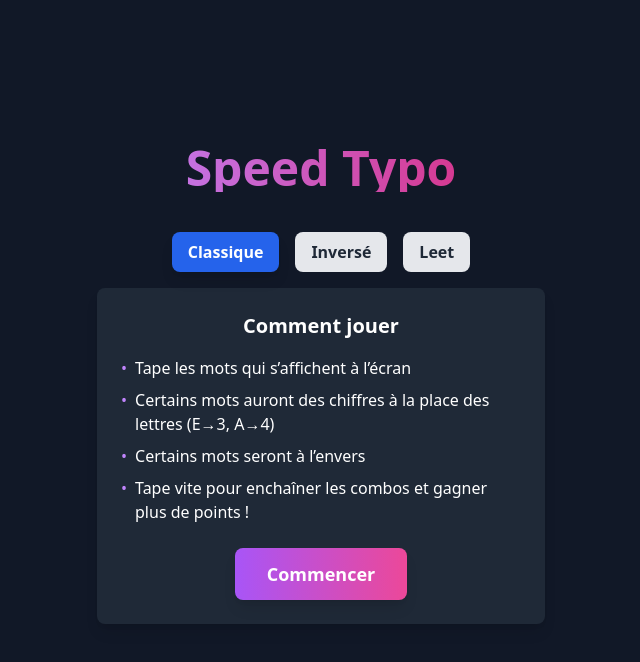
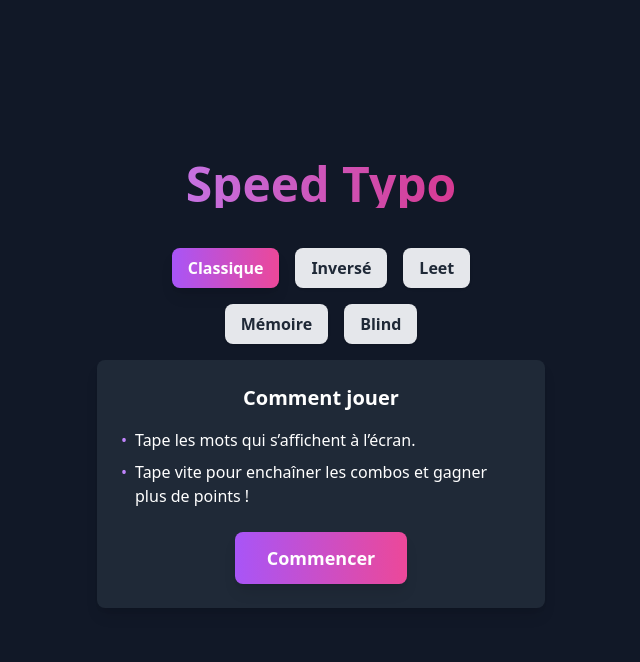
Before and after one commit to JulesGilli/SpeedType, a React (Vite) app in the folder Speed-typo/: page / in a window 1280 px wide. Shown: the top 662 px of the page, without its empty margins (319-959 px from the left). Built offline with nearby package versions, Linux system fonts and the light colour scheme.

Commit message:
feat: adding new game mode

```diff
--- a/Speed-typo/src/App.tsx
+++ b/Speed-typo/src/App.tsx
@@ -1,41 +1,54 @@
 import { useState } from 'react';
 import StartScreen from './components/StartScreen';
 import GameScreen from './components/GameScreen';
+import ResultScreen from './components/ResultScreen';
 import { GameMode } from './types/GameMode';
 
 function App() {
-  const [isPlaying, setIsPlaying] = useState(false);
+  const [gameState, setGameState] = useState<'start' | 'playing' | 'result'>('start');
+  const [finalScore, setFinalScore] = useState(0);
+  const [wordCount, setWordCount] = useState(0);
+  const [accuracy, setAccuracy] = useState(0);
+
   const [selectedMode, setSelectedMode] = useState<GameMode>('classique');
 
   const startGame = () => {
-    setIsPlaying(true);
+    setGameState('playing');
   };
 
-  const stopGame = () => {
-    setIsPlaying(false);
+  const endGame = (score: number, totalWords: number, accuracyRate: number) => {
+    setFinalScore(score);
+    setWordCount(totalWords);
+    setAccuracy(accuracyRate);
+    setGameState('result');
   };
 
-  const handleGameEnd = (score: number, totalWords: number, accuracy: number) => {
-    console.log('🎮 Fin de partie !');
-    console.log('🏆 Score final :', score);
-    console.log('📝 Mots réussis :', totalWords);
-    console.log('🎯 Précision :', accuracy + '%');
-    setIsPlaying(false); // Retour à l'écran d'accueil
+  const restartGame = () => {
+    setGameState('start');
   };
 
   return (
-    <div className="min-h-screen bg-gray-900 text-white flex items-center justify-center p-4">
-      {!isPlaying ? (
+    <div className="w-full min-h-screen bg-gray-900 text-white flex flex-col items-center justify-center p-4">
+      {gameState === 'start' && (
         <StartScreen
           onStart={startGame}
           selectedMode={selectedMode}
           setSelectedMode={setSelectedMode}
         />
-      ) : (
+      )}
+      {gameState === 'playing' && (
         <GameScreen
           selectedMode={selectedMode}
-          onStop={stopGame}
-          onGameEnd={handleGameEnd}
+          onStop={restartGame}
+          onGameEnd={endGame}
+        />
+      )}
+      {gameState === 'result' && (
+        <ResultScreen
+          score={finalScore}
+          wordCount={wordCount}
+          accuracy={accuracy}
+          onRestart={restartGame}
         />
       )}
     </div>
--- a/Speed-typo/src/components/GameModeSelector.tsx
+++ b/Speed-typo/src/components/GameModeSelector.tsx
@@ -6,21 +6,39 @@ interface GameModeSelectorProps {
   onSelectMode: (mode: GameMode) => void;
 }
 
+const getModeLabel = (mode: GameMode) => {
+  switch (mode) {
+    case 'classique':
+      return 'Classique';
+    case 'inversé':
+      return 'Inversé';
+    case 'leet':
+      return 'Leet';
+    case 'memoire':
+      return 'Mémoire';
+    case 'blind':
+      return 'Blind';
+    default:
+      return mode;
+  }
+};
+
 const GameModeSelector: React.FC<GameModeSelectorProps> = ({ selectedMode, onSelectMode }) => {
-  const modes: GameMode[] = ['classique', 'inversé', 'leet'];
+  const modes: GameMode[] = ['classique', 'inversé', 'leet', 'memoire', 'blind'];
 
   return (
-    <div className="flex justify-center gap-4 p-4">
+    <div className="flex justify-center gap-4 p-4 flex-wrap">
       {modes.map((mode) => (
         <button
           key={mode}
           onClick={() => onSelectMode(mode)}
-          className={`px-4 py-2 rounded-lg font-semibold transition-all
+          className={`px-4 py-2 rounded-lg font-semibold transition-all duration-200 shadow
             ${selectedMode === mode
-              ? 'bg-blue-600 text-white shadow-lg'
-              : 'bg-gray-200 text-gray-800 hover:bg-gray-300'}`}
+              ? 'bg-gradient-to-r from-purple-500 to-pink-500 text-white shadow-lg'
+              : 'bg-gray-200 text-gray-800 hover:bg-gray-300'}
+          `}
         >
-          {mode.charAt(0).toUpperCase() + mode.slice(1)}
+          {getModeLabel(mode)}
         </button>
       ))}
     </div>
--- a/Speed-typo/src/components/GameScreen.tsx
+++ b/Speed-typo/src/components/GameScreen.tsx
@@ -29,6 +29,8 @@ const GameScreen: React.FC<GameScreenProps> = ({ onGameEnd, selectedMode, onStop
   const [lastScore, setLastScore] = useState(0);
   const [showFloatingScore, setShowFloatingScore] = useState(false);
   const inputRef = useRef<HTMLInputElement>(null);
+  const [showWord, setShowWord] = useState(true);
+
 
   useEffect(() => {
     generateNewWord();
@@ -56,17 +58,25 @@ const GameScreen: React.FC<GameScreenProps> = ({ onGameEnd, selectedMode, onStop
 
   const generateNewWord = () => {
     const word = getRandomWord();
-
-    // Ici on adapte les modifs selon le mode
     const includeNumbers = selectedMode === 'leet';
     const reverseWords = selectedMode === 'inversé';
+    const { modified, originalWord } = modifyWord(word, includeNumbers, reverseWords);
 
-    const { modified, originalWord } = modifyWord(word, includeNumbers, reverseWords);
     setCurrentWord(originalWord);
     setModifiedWord(modified);
     setUserInput('');
     setLastWordTime(Date.now());
+
+    if (selectedMode === 'memoire') {
+      setShowWord(true);
+      setTimeout(() => {
+        setShowWord(false);
+      }, 1500);
+    } else {
+      setShowWord(true);
+    }
   };
+
 
   const handleInputChange = (e: React.ChangeEvent<HTMLInputElement>) => {
     setUserInput(e.target.value);
@@ -146,7 +156,7 @@ const GameScreen: React.FC<GameScreenProps> = ({ onGameEnd, selectedMode, onStop
               animate-combo-popup
               ${effectType === 'epic' ? 'text-pink-500 text-6xl font-bold'
                 : effectType === 'great' ? 'text-purple-500 text-5xl font-bold'
-                : 'text-blue-400 text-4xl'}
+                  : 'text-blue-400 text-4xl'}
             `}>
               {effectType === 'epic' ? 'EPIC COMBO!' : effectType === 'great' ? 'Great Combo!' : 'Good!'}
             </div>
@@ -163,7 +173,12 @@ const GameScreen: React.FC<GameScreenProps> = ({ onGameEnd, selectedMode, onStop
         `}>
           <div className="mb-8 text-center">
             <div className="text-sm text-gray-400 mb-2">Type this word:</div>
-            <WordDisplay word={modifiedWord} />
+            {showWord ? (
+              <WordDisplay word={modifiedWord} />
+            ) : (
+              <div className="text-2xl font-bold text-gray-500">???</div>
+            )}
+
           </div>
 
           <input
@@ -171,9 +186,10 @@ const GameScreen: React.FC<GameScreenProps> = ({ onGameEnd, selectedMode, onStop
             type="text"
             value={userInput}
             onChange={handleInputChange}
-            className="w-full bg-gray-700 text-white text-center text-2xl py-4 px-6 rounded-lg focus:outline-none focus:ring-2 focus:ring-purple-500 transition-all duration-200 hover:bg-gray-600"
-            autoFocus
+            className={`w-full bg-gray-700 text-center text-2xl py-4 px-6 rounded-lg focus:outline-none focus:ring-2 focus:ring-purple-500 transition-all duration-200 hover:bg-gray-600 ${selectedMode === 'blind' ? 'text-transparent caret-white' : 'text-white'
+              }`}
           />
+
 
           <div className="mt-6 flex justify-between text-sm">
             <div>
@@ -184,7 +200,7 @@ const GameScreen: React.FC<GameScreenProps> = ({ onGameEnd, selectedMode, onStop
               <span className={`
                 ${comboCount >= 5 ? 'text-pink-400 animate-pulse font-bold'
                   : comboCount >= 3 ? 'text-purple-400 animate-pulse'
-                  : 'text-gray-400'}
+                    : 'text-gray-400'}
               `}>
                 {comboCount}x
               </span>
--- a/Speed-typo/src/components/StartScreen.tsx
+++ b/Speed-typo/src/components/StartScreen.tsx
@@ -7,6 +7,38 @@ interface StartScreenProps {
   selectedMode: GameMode;
   setSelectedMode: (mode: GameMode) => void;
 }
+
+const getModeDescription = (mode: GameMode): string[] => {
+  switch (mode) {
+    case 'classique':
+      return [
+        'Tape les mots qui s’affichent à l’écran.',
+        'Tape vite pour enchaîner les combos et gagner plus de points !',
+      ];
+    case 'leet':
+      return [
+        'Certains mots auront des chiffres à la place des lettres (E → 3, A → 4, etc).',
+        'Tape vite pour enchaîner les combos et gagner plus de points !',
+      ];
+    case 'inversé':
+      return [
+        'Certains mots seront écrits à l’envers (ex : "monde" devient "ednom").',
+        'Tape vite pour enchaîner les combos et gagner plus de points !',
+      ];
+    case 'memoire':
+      return [
+        'Les mots s’affichent brièvement puis disparaissent.',
+        'Lis-les rapidement, mémorise-les et tape-les de tête.',
+      ];
+    case 'blind':
+      return [
+        'Tu ne verras pas ce que tu tapes.',
+        'Fais confiance à ta mémoire musculaire pour réussir.',
+      ];
+    default:
+      return [];
+  }
+};
 
 const StartScreen: React.FC<StartScreenProps> = ({
   onStart,
@@ -24,22 +56,12 @@ const StartScreen: React.FC<StartScreenProps> = ({
       <div className="bg-gray-800 p-6 rounded-lg mb-8 shadow-lg">
         <h2 className="text-xl font-semibold mb-4">Comment jouer</h2>
         <ul className="text-left space-y-2 mb-6">
-          <li className="flex items-start">
-            <span className="text-purple-400 mr-2">•</span>
-            <span>Tape les mots qui s’affichent à l’écran</span>
-          </li>
-          <li className="flex items-start">
-            <span className="text-purple-400 mr-2">•</span>
-            <span>Certains mots auront des chiffres à la place des lettres (E→3, A→4)</span>
-          </li>
-          <li className="flex items-start">
-            <span className="text-purple-400 mr-2">•</span>
-            <span>Certains mots seront à l’envers</span>
-          </li>
-          <li className="flex items-start">
-            <span className="text-purple-400 mr-2">•</span>
-            <span>Tape vite pour enchaîner les combos et gagner plus de points !</span>
-          </li>
+          {getModeDescription(selectedMode).map((line, index) => (
+            <li key={index} className="flex items-start">
+              <span className="text-purple-400 mr-2">•</span>
+              <span>{line}</span>
+            </li>
+          ))}
         </ul>
 
         <button
--- a/Speed-typo/src/types/GameMode.ts
+++ b/Speed-typo/src/types/GameMode.ts
@@ -1,3 +1,3 @@
 
 // src/types/GameMode.ts
-export type GameMode = 'classique' | 'inversé' | 'leet';
+export type GameMode = 'classique' | 'inversé' | 'leet' | 'memoire' | 'blind';
```
